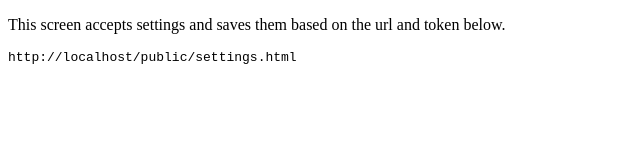
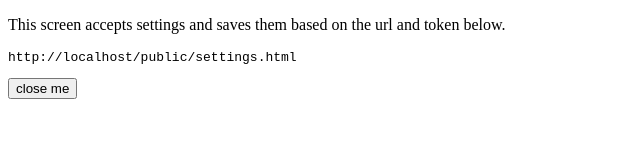
Before and after one commit to egnyte/example-UIntegration, a website: page public/settings.html in a window 1280 px wide. Shown: the whole page, without its empty margins (0-640 px from the left). Drawn offline with Linux system fonts and the light colour scheme.

Commit message:
closee button

```diff
--- a/public/settings.html
+++ b/public/settings.html
@@ -9,6 +9,8 @@
 <body>
     <p>This screen accepts settings and saves them based on the url and token below.</p>
     <pre></pre>
+<button onclick="window.close()">close me</button>
+
     <script>
             document.querySelector("pre").innerHTML = window.location.href
     </script>
```
